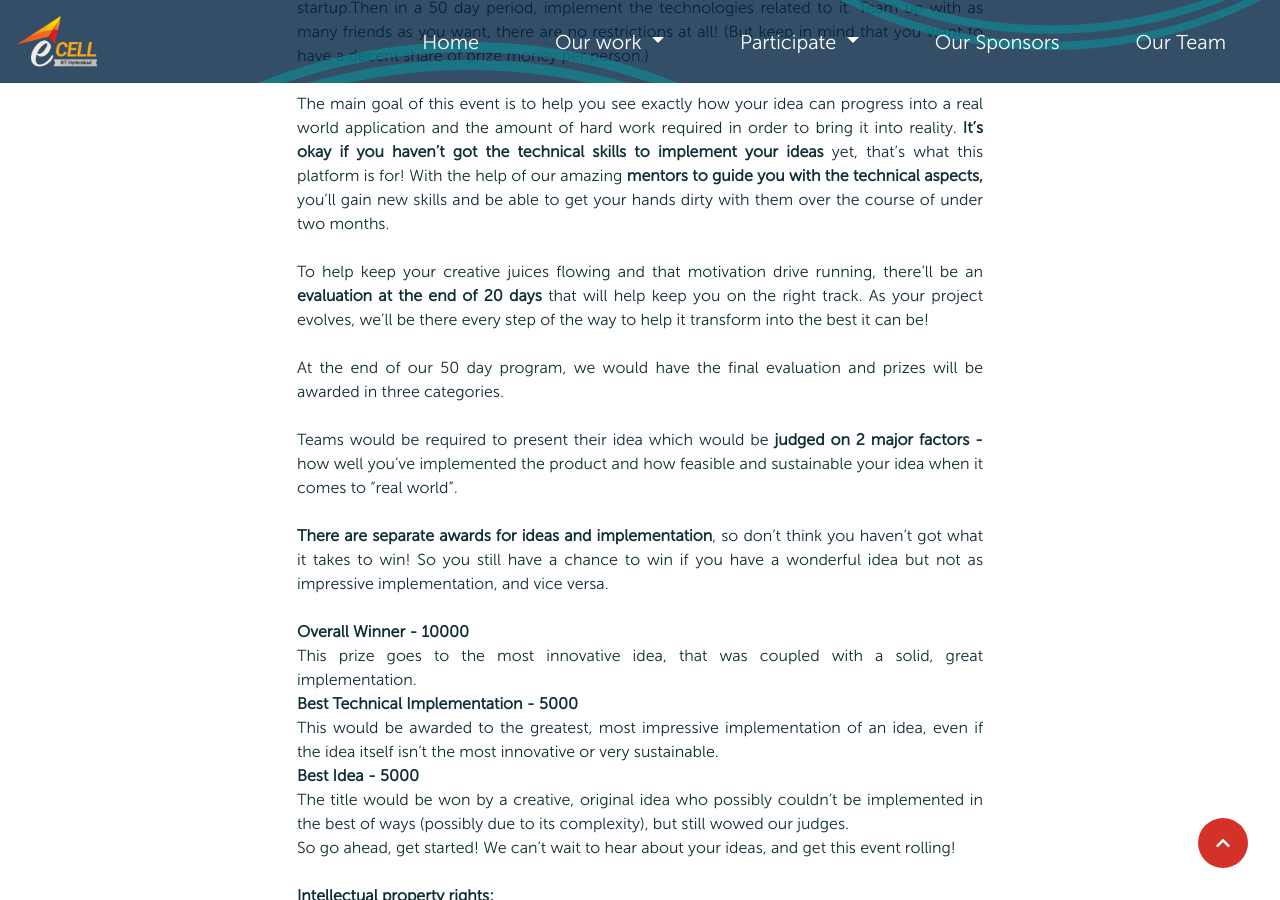
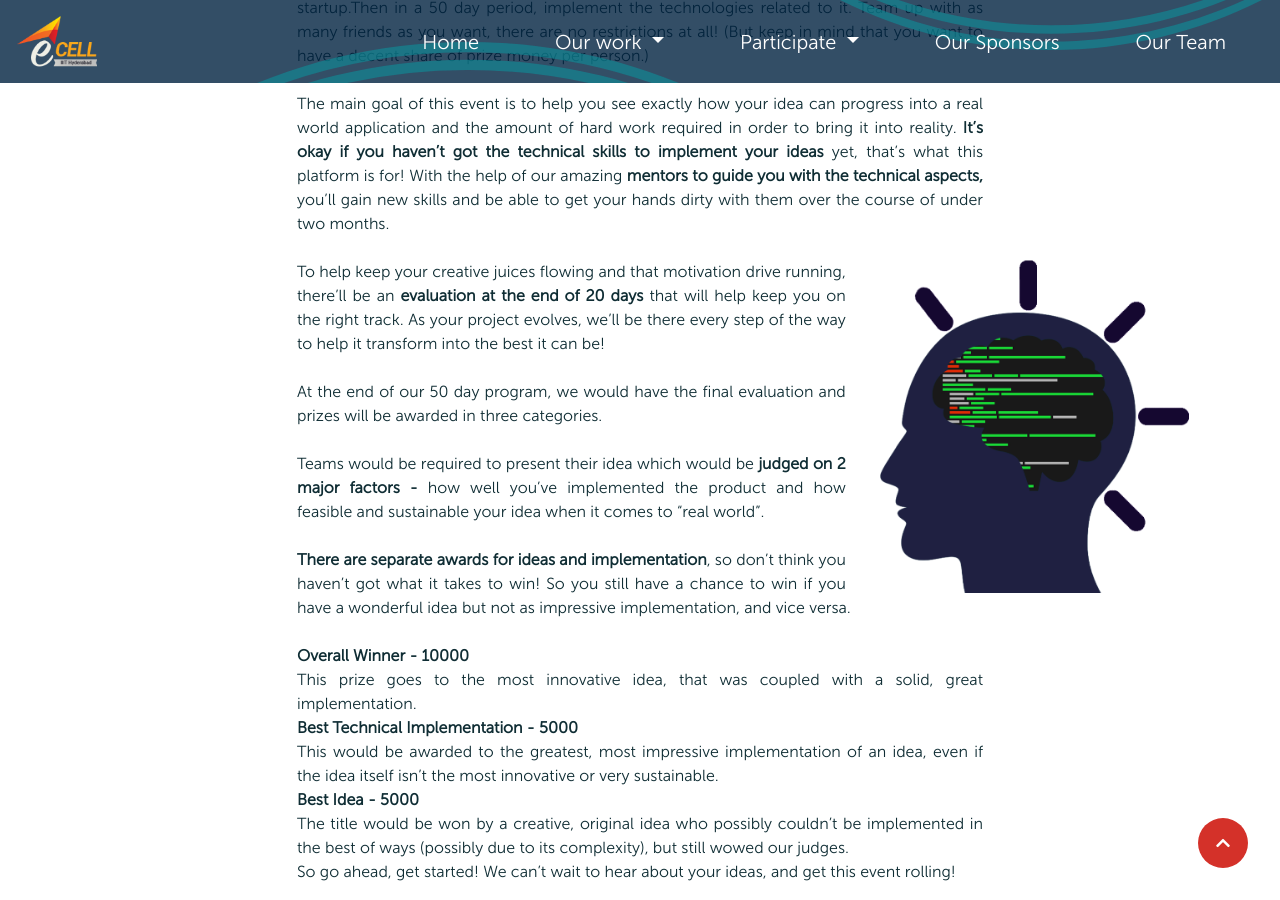
Before and after one commit to IIIT-ECell/website_2019, a Jekyll site: the page built from summerup.md, in a window 1280 px wide and 900 px high, scrolled down 1280 px. Built offline with Jekyll 4.4.1, drawn with Linux system fonts in a browser that asks for light colours; nearby versions of some CDN libraries; some web fonts are replaced; some of the changed text lies outside the part shown.

Commit message:
added head image

```diff
--- a/_layouts/summerup.html
+++ b/_layouts/summerup.html
@@ -39,6 +39,7 @@ layout: page
                 <br><br>
                 The main goal of this event is to help you see exactly how your idea can progress into a real world application and the amount of hard work required in order to bring it into reality. <strong>It’s okay if you haven’t got the technical skills to implement your ideas </strong>yet, that’s what this platform is for! With the help of our amazing <strong>mentors to guide you with the technical aspects,</strong> you’ll gain new skills and be able to get your hands dirty with them over the course of under two months.
                 <br><br>
+                <img src="{{ site.baseurl }}/assets/imgs/The_head.png" alt="head picture" class ="wrap-pic img-fluid "></img>
                 To help keep your creative juices flowing and that motivation drive running, there’ll be an <strong>evaluation at the end of 20 days</strong> that will help keep you on the right track. As your project evolves, we’ll be there every step of the way to help it transform into the best it can be!
                 <br><br>
                 At the end of our 50 day program, we would have the final evaluation and prizes will be awarded in three categories.
@@ -131,7 +132,7 @@ layout: page
     <div class="row">
         <div class=" clr col col-lg-8 col-md-10 col-xs-11 mx-auto text-justify">
             <p style="text-align: center;">
-                < insert structure here >
+                insert structure here
             </p>
         </div>
     </div>
--- a/css/summerup.css
+++ b/css/summerup.css
@@ -16,6 +16,22 @@ body {
     background-size: cover;
     height: 100%;
     width: auto;
+}
+@media (min-width: 801px) {
+    .wrap-pic {
+        width: 50%;
+        margin-right: -30%;
+        word-wrap: break-word;
+        float: right;
+        padding-left: 5%;
+    }
+}
+
+@media (max-width: 800px) {
+    .wrap-pic {
+        visibility: hidden;
+        margin-right: 0%;
+    }
 }
 
 .incentive-card {
```
Also changed, not shown: assets/imgs/The_head.png (added).
